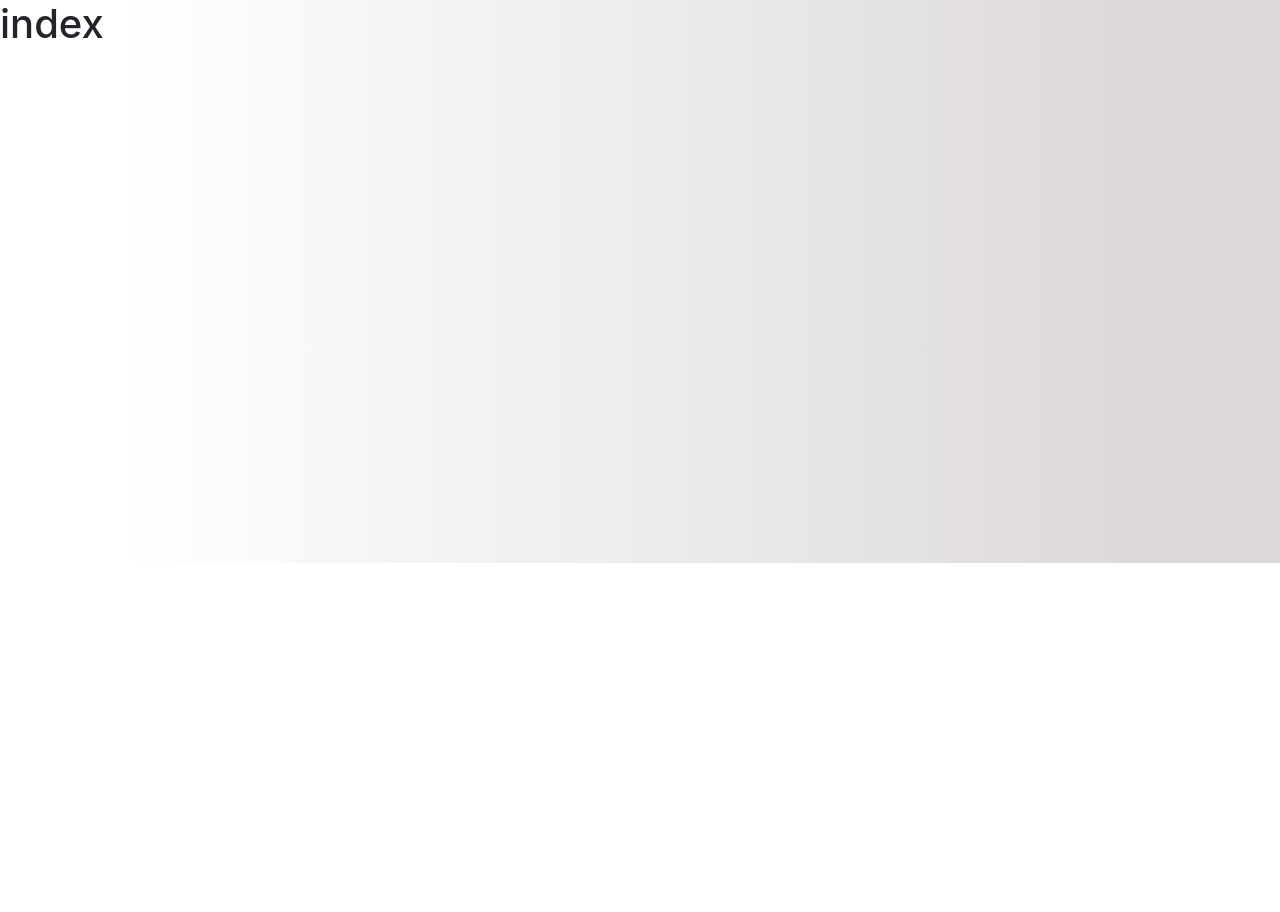
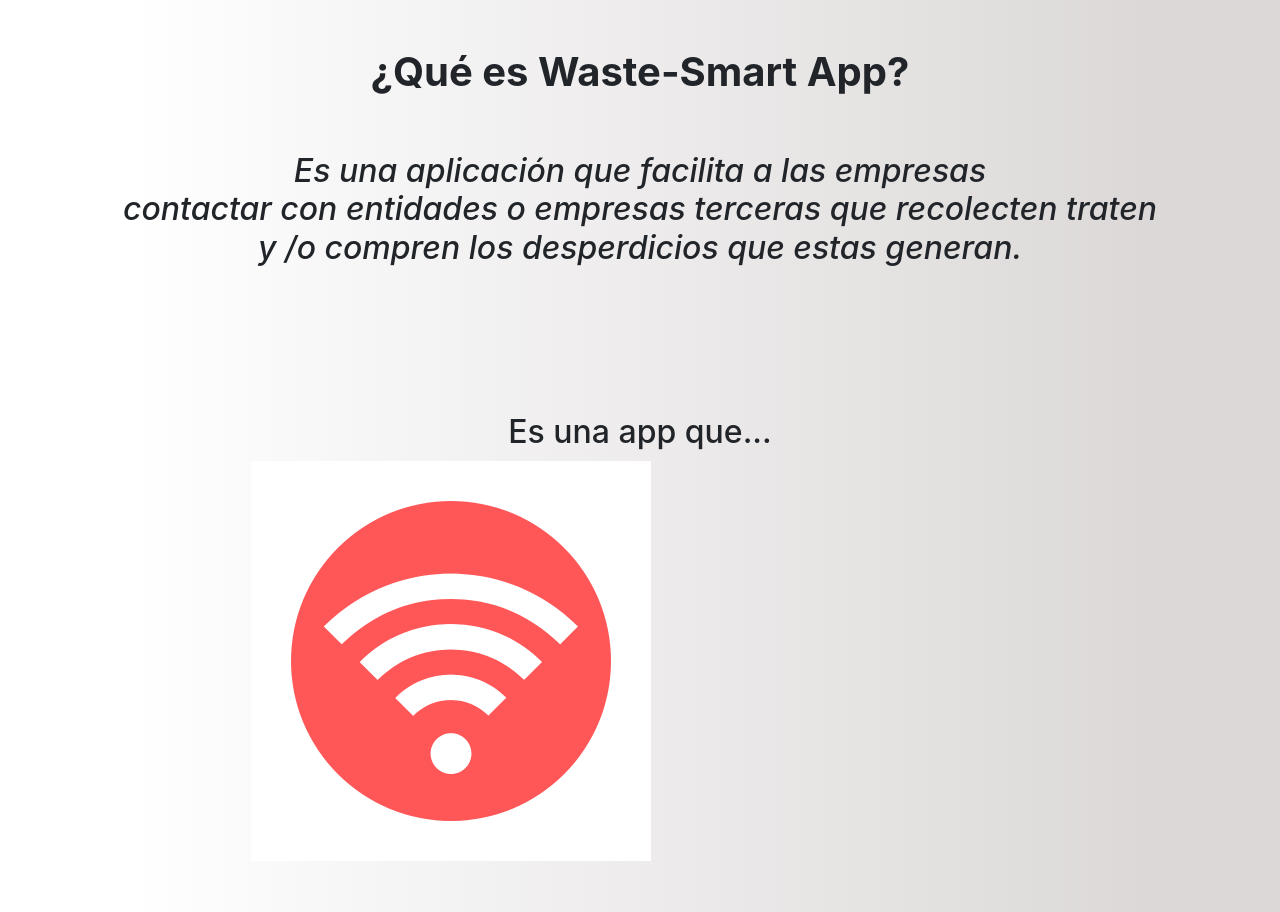
Before and after one commit to ErickQ06/Proyecto, a Django app: page / in a window 1280 px wide. Shown: the part 237-1149 px from the top of the page. Before the commit the page ends 800 px from the top, so only its background shows below. Run offline with Django 3.2, Linux system fonts and the light colour scheme; lists and menus that the app fills with data are empty; some libraries are stand-ins or nearby versions.

Commit message:
index changes

```diff
--- a/proyecto/templates/index.html
+++ b/proyecto/templates/index.html
@@ -2,8 +2,29 @@
 
 {% block content %}
 
+<br>
+<br>
+<h1 align="center"><b>¿Qué es Waste-Smart App?</b></h1>
+<br>
+<br>
+<h2 align="center"><i>Es una aplicación que facilita a las empresas
+    <br>contactar con entidades o empresas terceras que recolecten traten
+    <br> y /o compren los desperdicios que estas generan.</i></h2>
+<div style="margin: 50px;">
+<br>
+<br>
+<br>
+<br>
+
+    <h2 align="center">Es una app que...</h2>
+
+        <table class="symbols">
+            <thead>
+                <tr>
+                    <th><img style="width: 50%;" src="..static/img/wifisymbol.png" alt="Funciona con Wifi o datos móviles"/></th>
 
 
-<h1>index</h1>
+                </tr>
+            </thead></div>
 
 {% endblock %}
```
Also changed, not shown: proyecto/static/img/wifisymbol.png (renamed from proyecto/static/img/wifi symbol.png).
